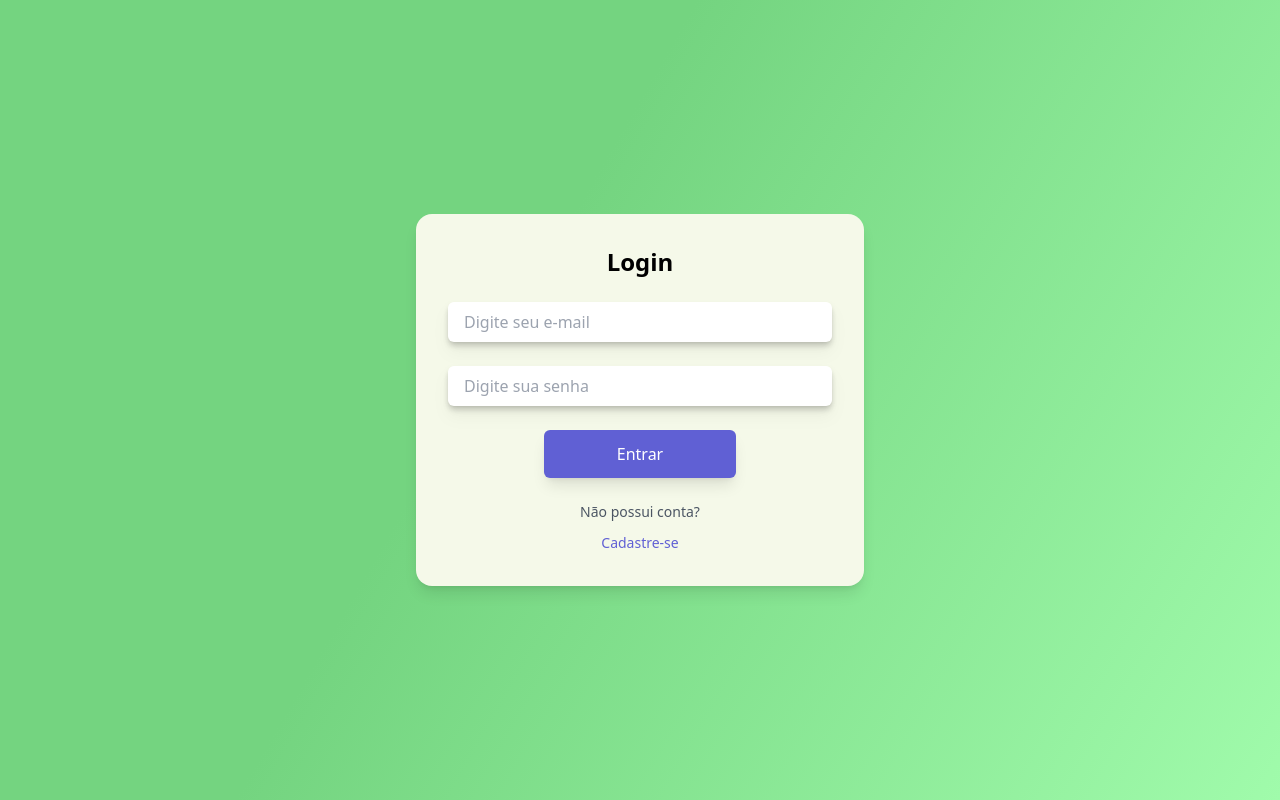
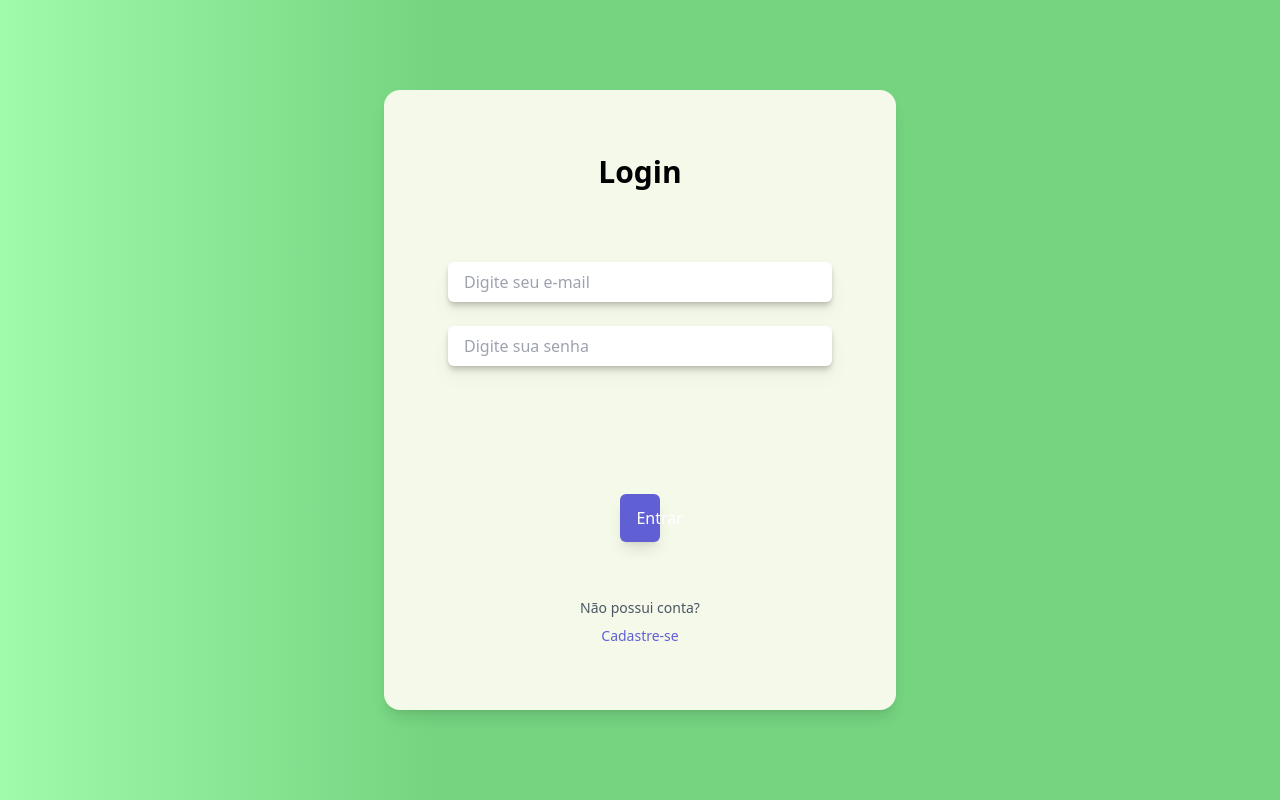
Before and after one commit to brendapc/hacktona-2024, a React (Vite) app in the folder frontend/: page /login in a window 1280 px wide. Built offline with nearby package versions, Linux system fonts and the light colour scheme.

Commit message:
refactor: Update LoginPage layout and styling

```diff
--- a/frontend/src/pages/LoginPage.jsx
+++ b/frontend/src/pages/LoginPage.jsx
@@ -4,15 +4,15 @@ import ButtonComponent from "../components/ButtonComponent";
 export const LoginPage = () => {
   return (
     <div className="flex items-center justify-center min-h-screen bg-custom-gradient">
-      <div className="w-full max-w-md p-8 space-y-6 bg-[#F5F9E9] rounded-2xl shadow-lg">
-        <h2 className="text-2xl font-bold text-center text-black">Login</h2>
+      <div className="w-full max-w-lg p-16 space-y-14 bg-[#F5F9E9] rounded-2xl shadow-lg">
+        <h2 className="text-3xl font-bold text-center text-black">Login</h2>
 
-        <form className="space-y-6">
-          <div>
+        <form className="flex flex-col items-center w-full">
+          <div className="w-full mb-6 mt-4">
             <InputApp placeHolder="Digite seu e-mail" />
           </div>
 
-          <div>
+          <div className="w-full mb-32">
             <InputApp placeHolder="Digite sua senha" />
           </div>
 
@@ -21,7 +21,7 @@ export const LoginPage = () => {
           </div>
         </form>
 
-        <div className="text-center">
+        <div className="flex flex-col items-center text-center">
           <p className="text-sm mb-2 text-gray-600">
             Não possui conta?
           </p>
--- a/frontend/tailwind.config.js
+++ b/frontend/tailwind.config.js
@@ -7,7 +7,7 @@ export default {
   theme: {
     extend: {
       backgroundImage: {
-        'custom-gradient': 'linear-gradient(120deg, #74D480 40%, #A0FBAB 100%)',
+        'custom-gradient': 'linear-gradient(to right, #A0FBAB 0%, #74D480 34%, #74D480 100%)',
       },
     },
   },
```
